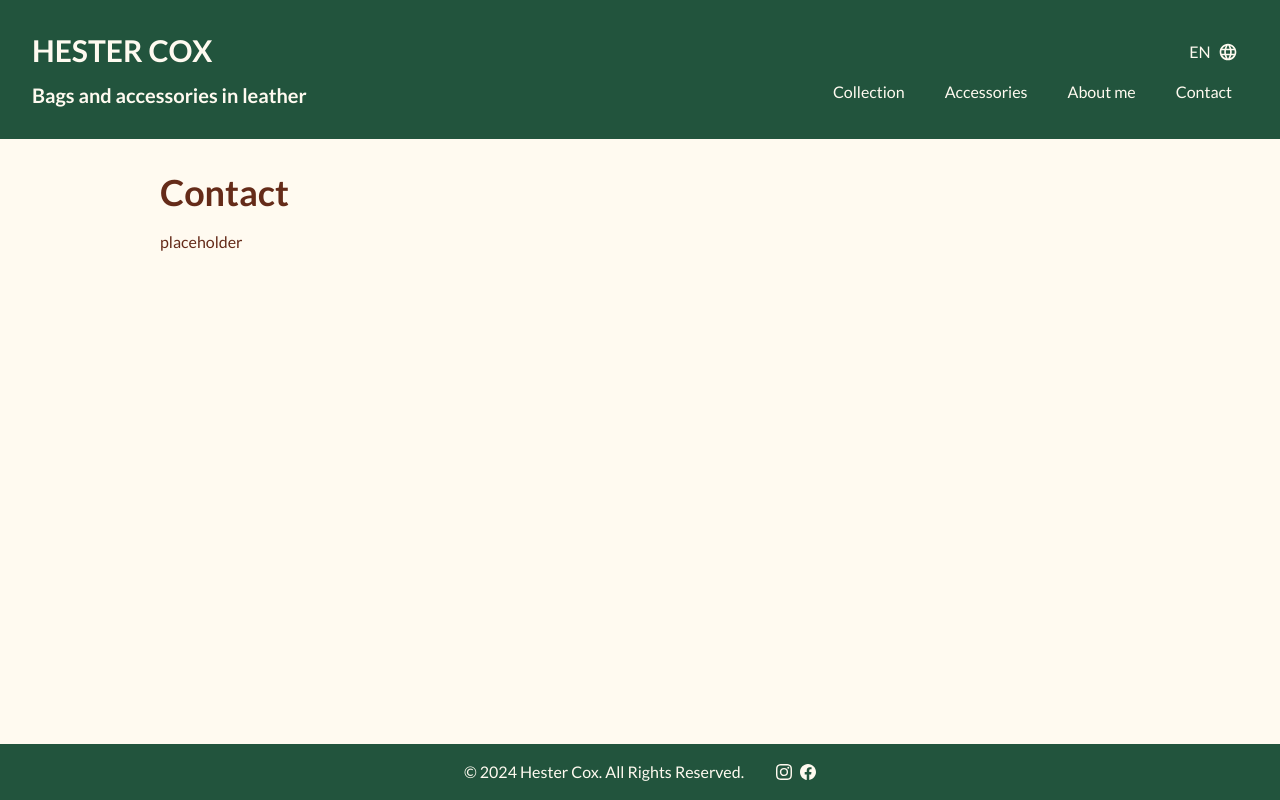
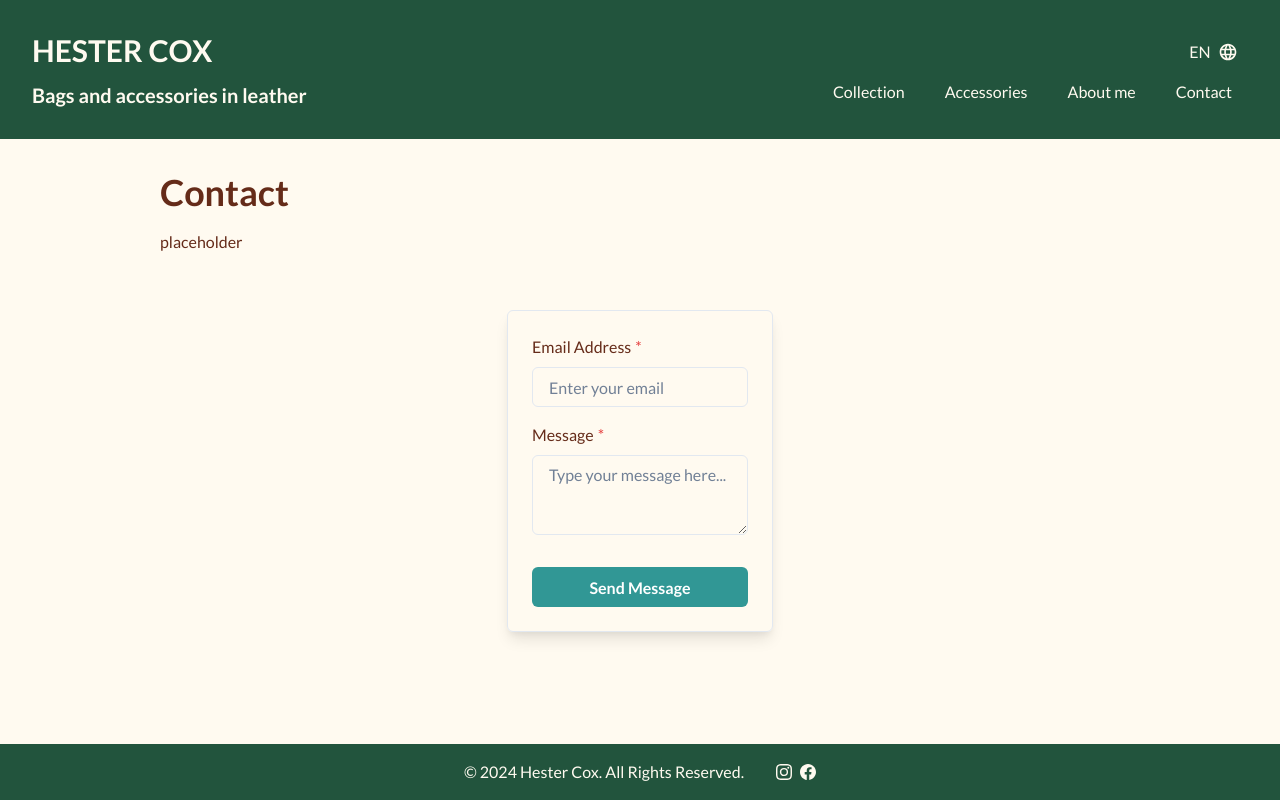
Before and after one commit to jimmy-chr/hester-cox-chakra, a React (Vite) app: page /contact in a window 1280 px wide. Built offline with nearby package versions, Linux system fonts and the light colour scheme.

Commit message:
adding about-me and contact pages

```diff
--- /dev/null
+++ b/src/components/ContactForm.tsx
@@ -0,0 +1,122 @@
+import { useState } from "react";
+import {
+  Box,
+  Button,
+  FormControl,
+  FormLabel,
+  Input,
+  Textarea,
+  useToast,
+} from "@chakra-ui/react";
+// import emailjs from "@emailjs/browser";
+
+const ContactForm = () => {
+  const [formData, setFormData] = useState({
+    email: "",
+    message: "",
+    website: "",
+  });
+  const toast = useToast();
+
+  // Handle input changes
+  const handleChange = (
+    e: React.ChangeEvent<HTMLInputElement | HTMLTextAreaElement>
+  ) => {
+    const { name, value } = e.target;
+    setFormData((prev) => ({ ...prev, [name]: value }));
+  };
+
+  // Handle form submission
+  const handleSubmit = async (e: React.FormEvent<HTMLFormElement>) => {
+    e.preventDefault();
+
+    // Check honeypot
+    if (formData.website) {
+      return; // Don't submit if honeypot is filled
+    }
+
+    try {
+      /*
+      // Send form data via EmailJS
+      await emailjs.send(
+        "your_serviceID", // replace with your EmailJS service ID
+        "your_templateID", // replace with your EmailJS template ID
+        formData,
+        "your_userID" // replace with your EmailJS user ID
+      );
+      */
+
+      // Show success message
+      toast({
+        title: "Message Sent",
+        description: "Your message has been sent successfully!",
+        status: "success",
+        duration: 5000,
+        isClosable: true,
+      });
+
+      // Clear form fields
+      setFormData({ email: "", message: "", website: "" });
+    } catch (error) {
+      // Show error message
+      toast({
+        title: "Error",
+        description:
+          "There was an error sending your message. Please try again.",
+        status: "error",
+        duration: 5000,
+        isClosable: true,
+      });
+    }
+  };
+
+  return (
+    <Box
+      maxW="md"
+      mx="auto"
+      mt="10"
+      p="6"
+      boxShadow="lg"
+      borderRadius="md"
+      borderWidth="1px"
+    >
+      <form onSubmit={handleSubmit}>
+        <FormControl id="email" mb="4" isRequired>
+          <FormLabel>Email Address</FormLabel>
+          <Input
+            type="email"
+            name="email"
+            value={formData.email}
+            onChange={handleChange}
+            placeholder="Enter your email"
+          />
+        </FormControl>
+
+        <FormControl id="message" mb="4" isRequired>
+          <FormLabel>Message</FormLabel>
+          <Textarea
+            name="message"
+            value={formData.message}
+            onChange={handleChange}
+            placeholder="Type your message here..."
+          />
+        </FormControl>
+
+        <FormControl id="website" display="none">
+          <Input
+            type="text"
+            name="website"
+            value={formData.website}
+            onChange={handleChange}
+          />
+        </FormControl>
+
+        <Button type="submit" colorScheme="teal" width="full" mt="4">
+          Send Message
+        </Button>
+      </form>
+    </Box>
+  );
+};
+
+export default ContactForm;
--- a/src/locales/en/translation.json
+++ b/src/locales/en/translation.json
@@ -48,7 +48,9 @@
     }
   },
   "about-me": {
-    "title": "About me"
+    "title": "About me",
+    "introduction1": "Lorem ipsum dolor sit amet, consectetur adipiscing elit, sed do eiusmod tempor incididunt ut labore et dolore magna aliqua. Sed risus ultricies tristique nulla aliquet enim tortor at.<br><br>Sagittis id consectetur purus ut faucibus pulvinar elementum. Accumsan tortor posuere ac ut consequat semper viverra nam libero. Lacus viverra vitae congue eu. Sagittis id consectetur purus ut faucibus pulvinar elementum integer enim. Aliquam sem fringilla ut morbi tincidunt augue interdum velit.<br><br>Tellus molestie nunc non blandit massa.",
+    "introduction2": "Vulputate mi sit amet mauris commodo quis imperdiet massa tincidunt. Tortor posuere ac ut consequat semper viverra nam. Lectus vestibulum mattis ullamcorper velit sed ullamcorper morbi tincidunt. Eget nulla facilisi etiam dignissim. Aliquet risus feugiat in ante metus. Hendrerit dolor magna eget est. Nibh cras pulvinar mattis nunc se blandit. Senectus et netus et malesuada fames ac turpis. Quis ipsum suspendisse ultrices gravida."
   },
   "contact": {
     "title": "Contact"
--- a/src/locales/nl/translation.json
+++ b/src/locales/nl/translation.json
@@ -48,7 +48,9 @@
     }
   },
   "about-me": {
-    "title": "Over mij"
+    "title": "Over mij",
+    "introduction1": "Lorem ipsum dolor sit amet, consectetur adipiscing elit, sed do eiusmod tempor incididunt ut labore et dolore magna aliqua. Sed risus ultricies tristique nulla aliquet enim tortor at.<br><br>Sagittis id consectetur purus ut faucibus pulvinar elementum. Accumsan tortor posuere ac ut consequat semper viverra nam libero. Lacus viverra vitae congue eu. Sagittis id consectetur purus ut faucibus pulvinar elementum integer enim. Aliquam sem fringilla ut morbi tincidunt augue interdum velit.<br><br>Tellus molestie nunc non blandit massa.",
+    "introduction2": "Vulputate mi sit amet mauris commodo quis imperdiet massa tincidunt. Tortor posuere ac ut consequat semper viverra nam. Lectus vestibulum mattis ullamcorper velit sed ullamcorper morbi tincidunt. Eget nulla facilisi etiam dignissim. Aliquet risus feugiat in ante metus. Hendrerit dolor magna eget est. Nibh cras pulvinar mattis nunc se blandit. Senectus et netus et malesuada fames ac turpis. Quis ipsum suspendisse ultrices gravida."
   },
   "contact": {
     "title": "Contact"
--- a/src/pages/AboutMe.tsx
+++ b/src/pages/AboutMe.tsx
@@ -1,10 +1,34 @@
-import { Text } from "@chakra-ui/react";
+import { Text, Image } from "@chakra-ui/react";
 import Page from "../components/Page";
+import { Trans } from "react-i18next";
 
 function AboutMe() {
   return (
     <Page titleId="about-me" titleKey="about-me.title">
-      <Text>placeholder</Text>
+      <Text>
+        <Image
+          maxW={["10em", "15em", "20em"]}
+          height="auto"
+          borderRadius="0.5em"
+          src="assets/verhaal-hester1.jpg"
+          alt="Hester Cox"
+          float="left"
+          marginRight="1em"
+        />
+        <Trans i18nKey="about-me.introduction1" />
+      </Text>
+      <Text>
+        <Image
+          maxW={["10em", "15em", "20em"]}
+          height="auto"
+          borderRadius="0.5em"
+          src="assets/verhaal-hester2.jpg"
+          alt="Hester Cox"
+          float="right"
+          marginRight="1em"
+        />
+        <Trans i18nKey="about-me.introduction2" />
+      </Text>
     </Page>
   );
 }
--- a/src/pages/Contact.tsx
+++ b/src/pages/Contact.tsx
@@ -1,10 +1,12 @@
 import { Text } from "@chakra-ui/react";
 import Page from "../components/Page";
+import ContactForm from "../components/ContactForm";
 
 function Contact() {
   return (
     <Page titleId="contact" titleKey="contact.title">
       <Text>placeholder</Text>
+      <ContactForm />
     </Page>
   );
 }
```
Also changed, not shown: 1 other file (tests, documents, lock files or other folders).
